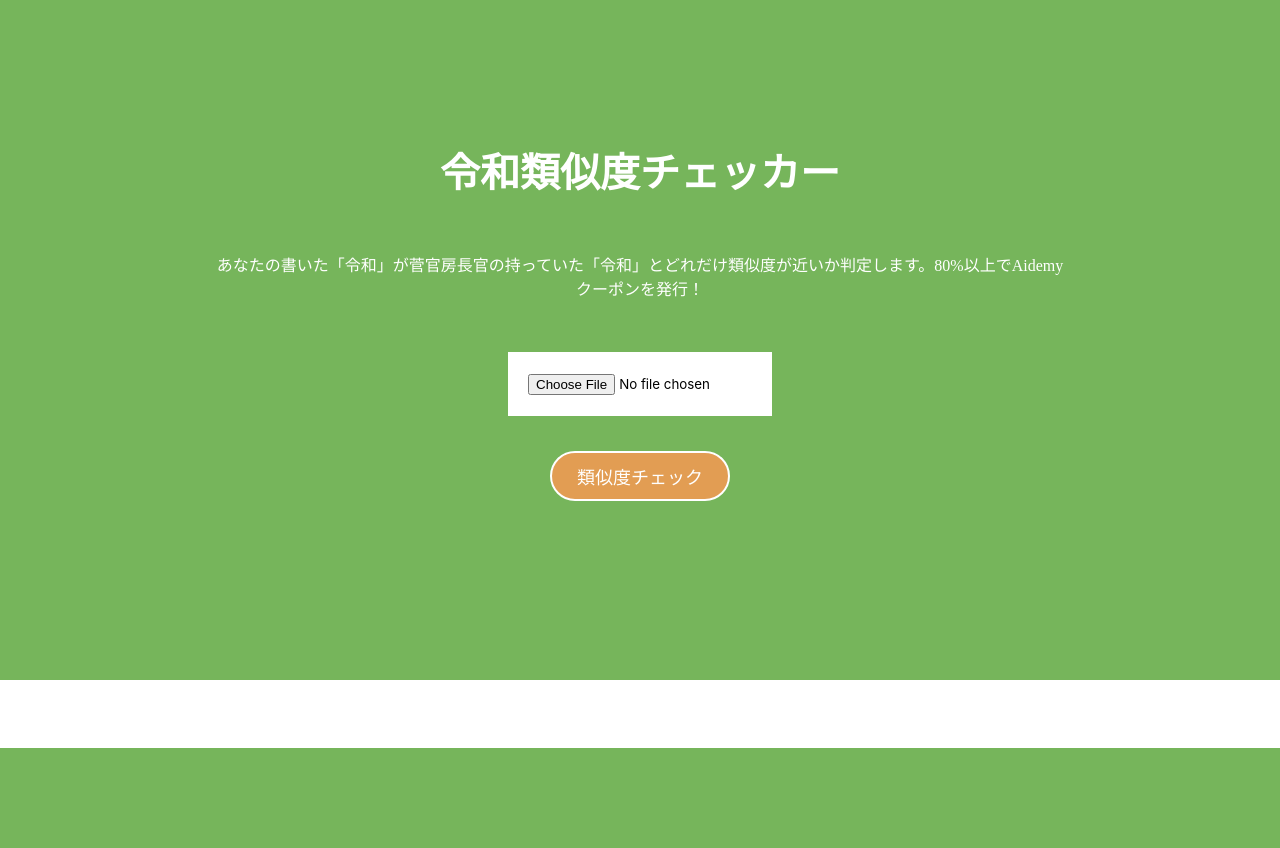
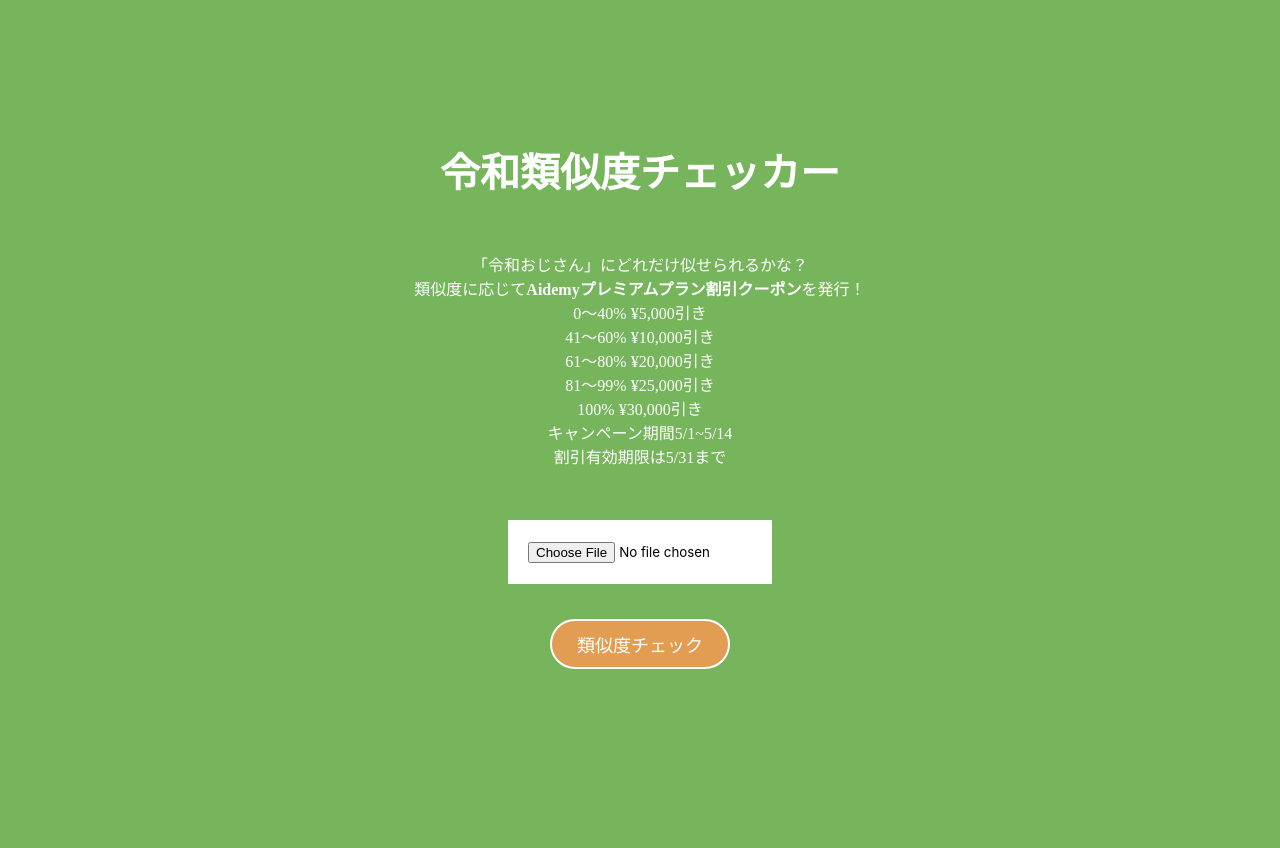
Before and after one commit to 0xvon/reiwa-checker, a Django app: page / in a window 1280 px wide. Shown: the part 52-900 px from the top of the page. Before the commit the page ends 800 px from the top, so only its background shows below. Run offline with Django 3.2, Linux system fonts and the light colour scheme; some libraries are stand-ins or nearby versions.

Commit message:
modify description

```diff
--- a/reiwa_app/templates/reiwa_app/model_form_upload.html
+++ b/reiwa_app/templates/reiwa_app/model_form_upload.html
@@ -7,7 +7,15 @@
     <div class="hero-body">
         <b class="hero-heading">令和類似度チェッカー</b>
         <div class="description">
-            <p>あなたの書いた「令和」が菅官房長官の持っていた「令和」とどれだけ類似度が近いか判定します。80%以上でAidemyクーポンを発行！</p>
+            <p>「令和おじさん」にどれだけ似せられるかな？<br>
+                類似度に応じて<b>Aidemyプレミアムプラン割引クーポン</b>を発行！<br>
+                0〜40% ¥5,000引き<br>
+                41〜60% ¥10,000引き<br>
+                61〜80% ¥20,000引き<br>
+                81〜99% ¥25,000引き<br>
+                100%  ¥30,000引き<br>
+                キャンペーン期間5/1~5/14<br>
+                割引有効期限は5/31まで</p>
         </div>
         <form method="post" enctype="multipart/form-data">
             <div class="up-form">
```
